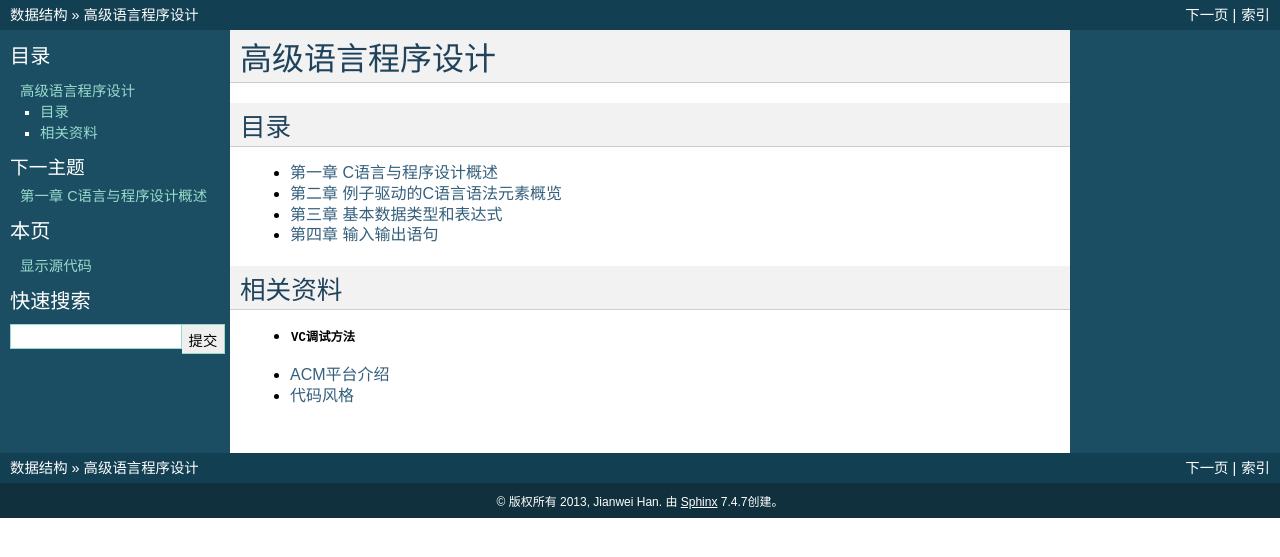
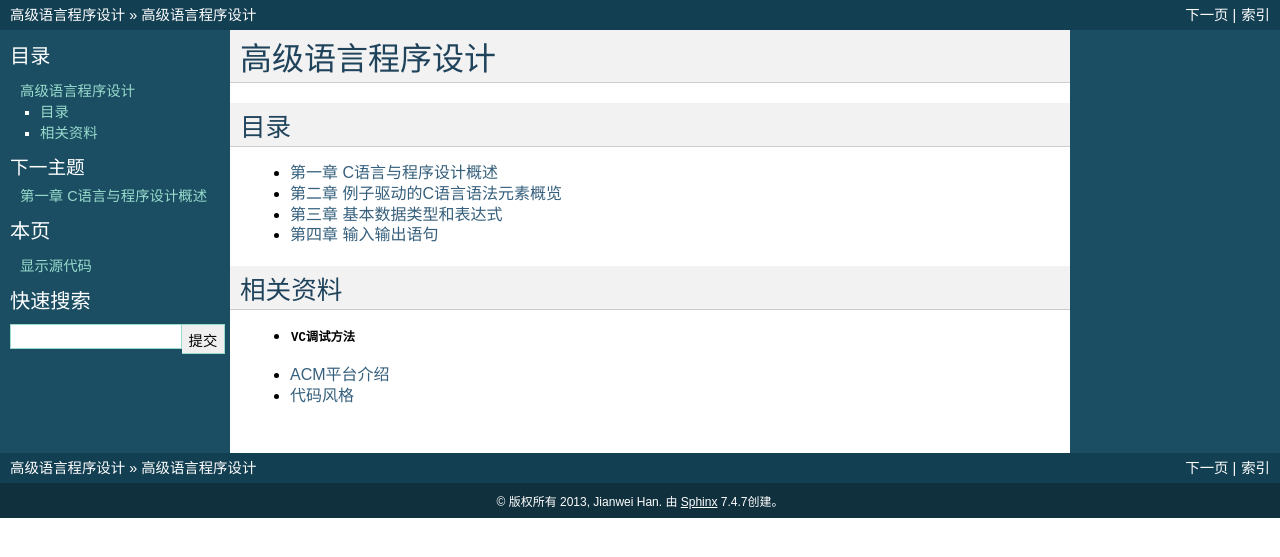
Before and after one commit to zjsu/c, a Sphinx documentation site: the page built from source/index.rst, in a window 1280 px wide. Shown: the top 557 px of the page. Built offline with Sphinx 7.4.7, drawn with Linux system fonts in a browser that asks for light colours.

Commit message:
Change title

```diff
--- a/source/conf.py
+++ b/source/conf.py
@@ -108,7 +108,7 @@ html_context = {
 
 # The name for this set of Sphinx documents.  If None, it defaults to
 # "<project> v<release> documentation".
-html_title = u"数据结构"
+html_title = u"高级语言程序设计"
 
 # A shorter title for the navigation bar.  Default is the same as html_title.
 #html_short_title = None
```
